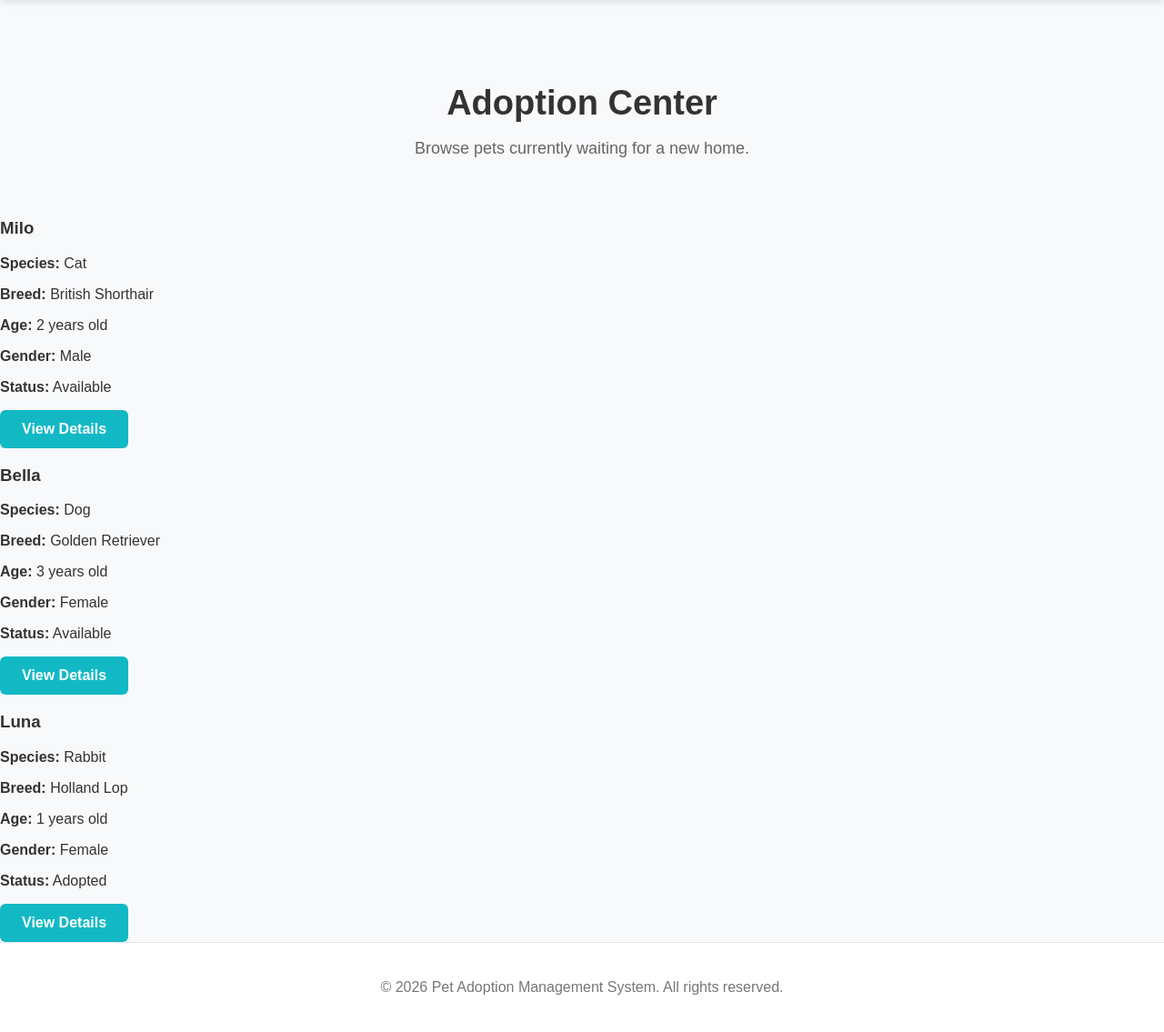
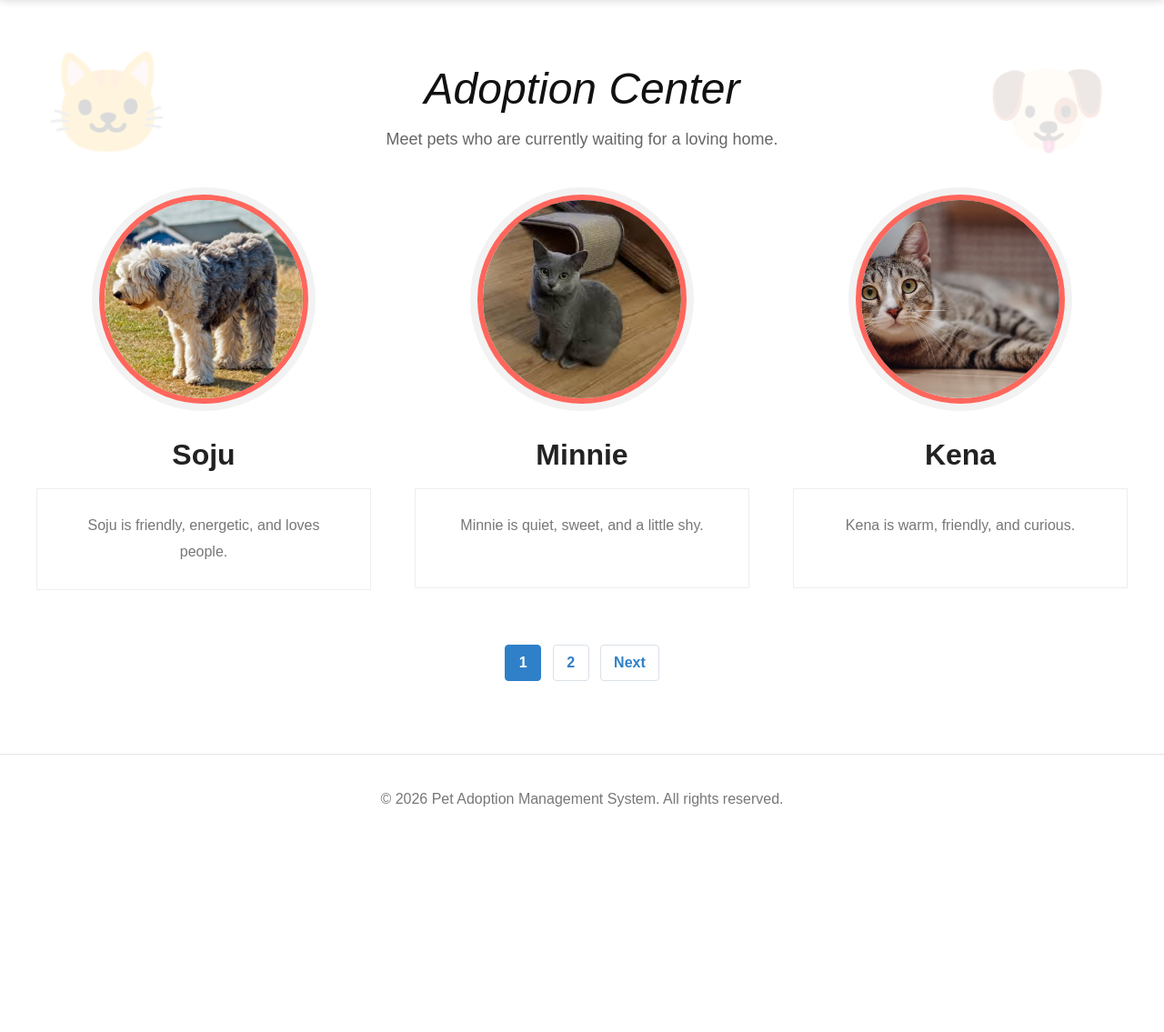
Before and after one commit to onikirinana/pet_adoption_system, a Flask app: page /adoption in a window 1280 px wide. Shown: the part 72-1207 px from the top of the page at 91% size. After the commit the page ends 959 px from the top, so only its background shows below. Run offline with Flask 3, Linux system fonts and the light colour scheme.

```diff
--- a/app.py
+++ b/app.py
@@ -1,4 +1,4 @@
-from flask import Flask, render_template
+from flask import Flask, render_template, request, abort
 
 app = Flask(__name__)
 
@@ -6,30 +6,93 @@ app = Flask(__name__)
 pets = [
     {
         "id": 1,
-        "name": "Milo",
-        "species": "Cat",
-        "breed": "British Shorthair",
-        "age": 2,
+        "name": "Soju",
+        "species": "Dog",
+        "breed": "Old English Sheepdog",
         "gender": "Male",
-        "status": "Available"
+        "birthday": "2021-04-12",
+        "image": "images/pets/soju.webp",
+        "short_description": "Soju is friendly, energetic, and loves people.",
+        "lost_location": "Found near Kings Park, Perth.",
+        "personality": "Playful, smart, gentle, and very social.",
+        "health_status": "Healthy. No major medical issues found.",
+        "vaccinated": "Yes",
+        "description": "Soju is a friendly and active dog who enjoys outdoor walks and human company. He was found near Kings Park and has been well cared for since arriving at the rescue center. He is suitable for a family that can provide enough space, exercise, and attention."
     },
     {
         "id": 2,
-        "name": "Bella",
-        "species": "Dog",
-        "breed": "Golden Retriever",
-        "age": 3,
+        "name": "Minnie",
+        "species": "Cat",
+        "breed": "British Shorthair",
         "gender": "Female",
-        "status": "Available"
+        "birthday": "2022-09-03",
+        "image": "images/pets/minnie.jpeg",
+        "short_description": "Minnie is quiet, sweet, and a little shy.",
+        "lost_location": "Found near Victoria Park.",
+        "personality": "Gentle, calm, shy at first, but very affectionate after trust is built.",
+        "health_status": "Healthy. Slightly underweight but recovering well.",
+        "vaccinated": "Yes",
+        "description": "Minnie is a sweet cat who needs a patient adopter. She may hide when she first arrives at a new home, but she becomes very loving once she feels safe. She is suitable for a quiet home and an adopter who can give her time to adjust."
     },
     {
         "id": 3,
+        "name": "Kena",
+        "species": "Cat",
+        "breed": "Domestic Shorthair",
+        "gender": "Male",
+        "birthday": "2020-11-18",
+        "image": "images/pets/kena.webp",
+        "short_description": "Kena is warm, friendly, and curious.",
+        "lost_location": "Found near Cannington Station.",
+        "personality": "Curious, confident, friendly, and enjoys being around people.",
+        "health_status": "Healthy and active.",
+        "vaccinated": "No",
+        "description": "Kena is a confident and curious cat who enjoys exploring his surroundings. He likes attention and adapts quickly to new environments. He would be a good match for adopters who want an interactive and friendly companion."
+    },
+    {
+        "id": 4,
         "name": "Luna",
+        "species": "Dog",
+        "breed": "Golden Retriever",
+        "gender": "Female",
+        "birthday": "2021-06-25",
+        "image": "images/pets/luna.jpg",
+        "short_description": "Luna is loving, calm, and family-friendly.",
+        "lost_location": "Found near Scarborough Beach.",
+        "personality": "Loyal, gentle, patient, and good with children.",
+        "health_status": "Healthy. Regular check-up completed.",
+        "vaccinated": "Yes",
+        "description": "Luna is a gentle dog with a calm personality. She enjoys walks, people, and quiet family time. She would be suitable for a family or an adopter looking for a loyal and affectionate pet."
+    },
+    {
+        "id": 5,
+        "name": "Oreo",
+        "species": "Cat",
+        "breed": "Tuxedo Cat",
+        "gender": "Male",
+        "birthday": "2023-01-10",
+        "image": "images/pets/oreo.jpeg",
+        "short_description": "Oreo is playful and full of energy.",
+        "lost_location": "Found near Northbridge.",
+        "personality": "Active, playful, curious, and funny.",
+        "health_status": "Healthy. Needs routine vaccination update.",
+        "vaccinated": "No",
+        "description": "Oreo is a young and playful cat who loves toys and climbing. He has a lot of energy and would enjoy a home with enough space and interaction. He is best suited for someone who enjoys playful pets."
+    },
+    {
+        "id": 6,
+        "name": "Coco",
         "species": "Rabbit",
         "breed": "Holland Lop",
-        "age": 1,
         "gender": "Female",
-        "status": "Adopted"
+        "birthday": "2022-03-08",
+        "image": "images/pets/coco.webp",
+        "short_description": "Coco is soft, quiet, and easy to care for.",
+        "lost_location": "Surrendered by previous owner.",
+        "personality": "Quiet, gentle, relaxed, and likes clean spaces.",
+        "health_status": "Healthy.",
+        "vaccinated": "Yes",
+        "description": "Coco is a gentle rabbit who enjoys a quiet environment. She needs a clean living area, fresh vegetables, and gentle handling. She is suitable for adopters who understand rabbit care."
     }
 ]
 
@@ -46,7 +109,37 @@ def knowledge():
 
 @app.route("/adoption")
 def adoption():
-    return render_template("adoption.html", pets=pets)
+    page = request.args.get("page", 1, type=int)
+    per_page = 3
+
+    total_pets = len(pets)
+    total_pages = (total_pets + per_page - 1) // per_page
+
+    if page < 1:
+        page = 1
+    if page > total_pages:
+        page = total_pages
+
+    start = (page - 1) * per_page
+    end = start + per_page
+    current_pets = pets[start:end]
+
+    return render_template(
+        "adoption.html",
+        pets=current_pets,
+        page=page,
+        total_pages=total_pages
+    )
+
+
+@app.route("/adoption/<int:pet_id>")
+def pet_detail(pet_id):
+    pet = next((pet for pet in pets if pet["id"] == pet_id), None)
+
+    if pet is None:
+        abort(404)
+
+    return render_template("pet_detail.html", pet=pet)
 
 
 @app.route("/team")
--- a/static/style.css
+++ b/static/style.css
@@ -573,3 +573,285 @@ footer {
         height: 260px;
     }
 }
+
+/* Adoption Center Page */
+.adoption-page {
+    position: relative;
+    background-color: #ffffff;
+    min-height: 80vh;
+    padding: 70px 40px 80px;
+    overflow: hidden;
+}
+
+.adoption-title {
+    text-align: center;
+    margin-bottom: 50px;
+}
+
+.adoption-title h1 {
+    font-size: 48px;
+    font-style: italic;
+    font-weight: 500;
+    margin: 0 0 12px;
+    color: #111;
+}
+
+.adoption-title p {
+    font-size: 18px;
+    color: #666;
+}
+
+.adoption-grid {
+    max-width: 1200px;
+    margin: 0 auto;
+    display: grid;
+    grid-template-columns: repeat(3, 1fr);
+    gap: 48px;
+}
+
+.adoption-card {
+    text-align: center;
+}
+
+.pet-avatar-link {
+    display: inline-block;
+    text-decoration: none;
+}
+
+.pet-avatar {
+    width: 230px;
+    height: 230px;
+    border-radius: 50%;
+    object-fit: cover;
+    border: 6px solid #ff665c;
+    box-shadow: 0 0 0 8px #f2f2f2;
+    transition: 0.25s ease;
+}
+
+.pet-avatar:hover {
+    transform: translateY(-8px) scale(1.03);
+    box-shadow: 0 0 0 8px #f2f2f2, 0 12px 24px rgba(0, 0, 0, 0.18);
+}
+
+.adoption-card h2 {
+    font-size: 32px;
+    margin: 34px 0 18px;
+    color: #222;
+}
+
+.pet-summary-box {
+    min-height: 110px;
+    padding: 26px 28px;
+    border: 1px solid #eeeeee;
+    color: #777;
+    line-height: 1.8;
+    background-color: white;
+}
+
+.pet-summary-box p {
+    margin: 0;
+}
+
+.pagination {
+    margin-top: 60px;
+    text-align: center;
+}
+
+.pagination a,
+.pagination span {
+    display: inline-block;
+    min-width: 40px;
+    padding: 10px 14px;
+    margin: 0 4px;
+    border: 1px solid #d9e1e8;
+    text-decoration: none;
+    color: #2f80c9;
+    border-radius: 4px;
+    font-weight: 600;
+}
+
+.pagination a:hover {
+    background-color: #12b9c5;
+    color: white;
+}
+
+.pagination .active-page {
+    background-color: #2f80c9;
+    color: white;
+    border-color: #2f80c9;
+}
+
+.adoption-decor {
+    position: absolute;
+    font-size: 110px;
+    opacity: 0.14;
+    pointer-events: none;
+}
+
+.adoption-decor-left {
+    left: 50px;
+    top: 50px;
+}
+
+.adoption-decor-right {
+    right: 60px;
+    top: 55px;
+}
+
+/* Pet Detail Page */
+.pet-detail-page {
+    background-color: #f7f9fb;
+    padding: 70px 40px;
+    min-height: 80vh;
+}
+
+.pet-detail-card {
+    max-width: 1150px;
+    margin: 0 auto;
+    background-color: white;
+    border-radius: 18px;
+    overflow: hidden;
+    display: grid;
+    grid-template-columns: 430px 1fr;
+    box-shadow: 0 8px 26px rgba(0, 0, 0, 0.1);
+}
+
+.pet-detail-image img {
+    width: 100%;
+    height: 100%;
+    min-height: 620px;
+    object-fit: cover;
+    display: block;
+}
+
+.pet-detail-info {
+    padding: 48px;
+}
+
+.detail-tag {
+    display: inline-block;
+    background-color: #12b9c5;
+    color: white;
+    padding: 8px 18px;
+    border-radius: 30px;
+    font-weight: 700;
+    margin: 0 0 16px;
+}
+
+.pet-detail-info h1 {
+    font-size: 48px;
+    margin: 0 0 26px;
+    color: #222;
+}
+
+.detail-info-grid {
+    display: grid;
+    grid-template-columns: repeat(2, 1fr);
+    gap: 18px;
+    margin-bottom: 34px;
+}
+
+.detail-info-grid div {
+    background-color: #f7f9fb;
+    padding: 18px;
+    border-radius: 12px;
+}
+
+.detail-info-grid span {
+    display: block;
+    font-size: 14px;
+    color: #777;
+    margin-bottom: 8px;
+}
+
+.detail-info-grid strong {
+    color: #222;
+    font-size: 17px;
+}
+
+.detail-section {
+    margin-bottom: 24px;
+}
+
+.detail-section h3 {
+    color: #12b9c5;
+    margin-bottom: 8px;
+    font-size: 22px;
+}
+
+.detail-section p {
+    color: #666;
+    line-height: 1.8;
+    margin: 0;
+}
+
+.detail-actions {
+    display: flex;
+    gap: 16px;
+    margin-top: 34px;
+}
+
+.adopt-btn,
+.back-btn {
+    display: inline-block;
+    padding: 14px 28px;
+    border-radius: 6px;
+    text-decoration: none;
+    font-weight: 800;
+}
+
+.adopt-btn {
+    background-color: #12b9c5;
+    color: white;
+}
+
+.adopt-btn:hover {
+    background-color: #0fa3ad;
+}
+
+.back-btn {
+    background-color: #111;
+    color: white;
+}
+
+.back-btn:hover {
+    background-color: #333;
+}
+
+@media (max-width: 1000px) {
+    .adoption-grid {
+        grid-template-columns: 1fr;
+        gap: 60px;
+    }
+
+    .pet-detail-card {
+        grid-template-columns: 1fr;
+    }
+
+    .pet-detail-image img {
+        min-height: 420px;
+    }
+}
+
+@media (max-width: 600px) {
+    .adoption-title h1 {
+        font-size: 38px;
+    }
+
+    .pet-avatar {
+        width: 190px;
+        height: 190px;
+    }
+
+    .pet-detail-info {
+        padding: 30px;
+    }
+
+    .detail-info-grid {
+        grid-template-columns: 1fr;
+    }
+
+    .detail-actions {
+        flex-direction: column;
+    }
+}
--- a/templates/adoption.html
+++ b/templates/adoption.html
@@ -1,23 +1,46 @@
 {% extends "base.html" %}
 
 {% block content %}
-<section class="page-header">
-    <h2>Adoption Center</h2>
-    <p>Browse pets currently waiting for a new home.</p>
-</section>
+<section class="adoption-page">
+    <div class="adoption-decor adoption-decor-left">🐱</div>
+    <div class="adoption-decor adoption-decor-right">🐶</div>
 
-<section class="pet-grid">
-    {% for pet in pets %}
-    <div class="pet-card">
-        <h3>{{ pet.name }}</h3>
-        <p><strong>Species:</strong> {{ pet.species }}</p>
-        <p><strong>Breed:</strong> {{ pet.breed }}</p>
-        <p><strong>Age:</strong> {{ pet.age }} years old</p>
-        <p><strong>Gender:</strong> {{ pet.gender }}</p>
-        <p><strong>Status:</strong> {{ pet.status }}</p>
+    <div class="adoption-title">
+        <h1>Adoption Center</h1>
+        <p>Meet pets who are currently waiting for a loving home.</p>
+    </div>
 
-        <a class="button" href="#">View Details</a>
+    <div class="adoption-grid">
+        {% for pet in pets %}
+        <div class="adoption-card">
+            <a href="{{ url_for('pet_detail', pet_id=pet.id) }}" class="pet-avatar-link">
+                <img src="{{ url_for('static', filename=pet.image) }}" alt="{{ pet.name }}" class="pet-avatar">
+            </a>
+
+            <h2>{{ pet.name }}</h2>
+
+            <div class="pet-summary-box">
+                <p>{{ pet.short_description }}</p>
+            </div>
+        </div>
+        {% endfor %}
     </div>
-    {% endfor %}
+
+    <div class="pagination">
+        {% if page > 1 %}
+        <a href="{{ url_for('adoption', page=page-1) }}">Previous</a>
+        {% endif %}
+
+        {% for page_num in range(1, total_pages + 1) %}
+        {% if page_num == page %}
+        <span class="active-page">{{ page_num }}</span>
+        {% else %}
+        <a href="{{ url_for('adoption', page=page_num) }}">{{ page_num }}</a>
+        {% endif %}
+        {% endfor %}
+
+        {% if page < total_pages %} <a href="{{ url_for('adoption', page=page+1) }}">Next</a>
+            {% endif %}
+    </div>
 </section>
 {% endblock %}
```
Also changed, not shown: templates/pet_detail.html (added, +63 -0 lines), static/images/pets/coco.webp (added), static/images/pets/kena.webp (added), static/images/pets/luna.jpg (added), static/images/pets/minnie.jpeg (added), static/images/pets/oreo.jpeg (added), static/images/pets/soju.webp (added).
